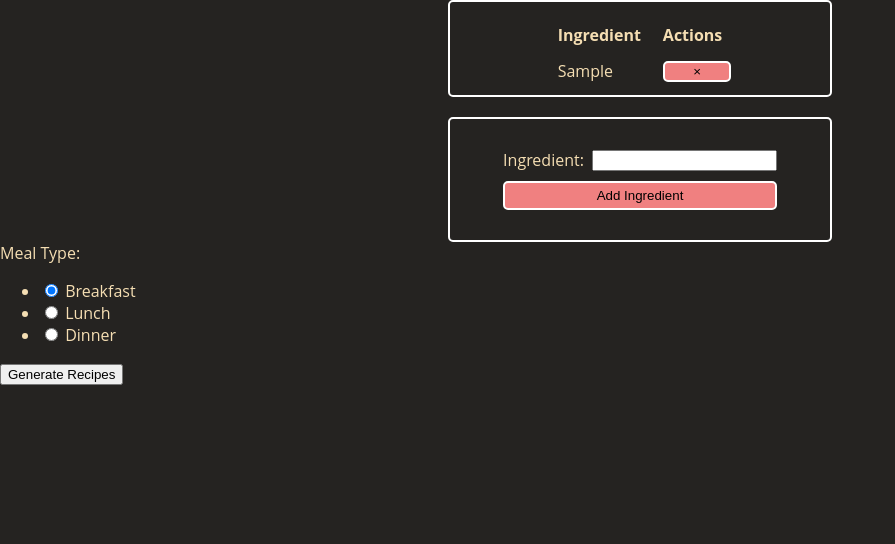
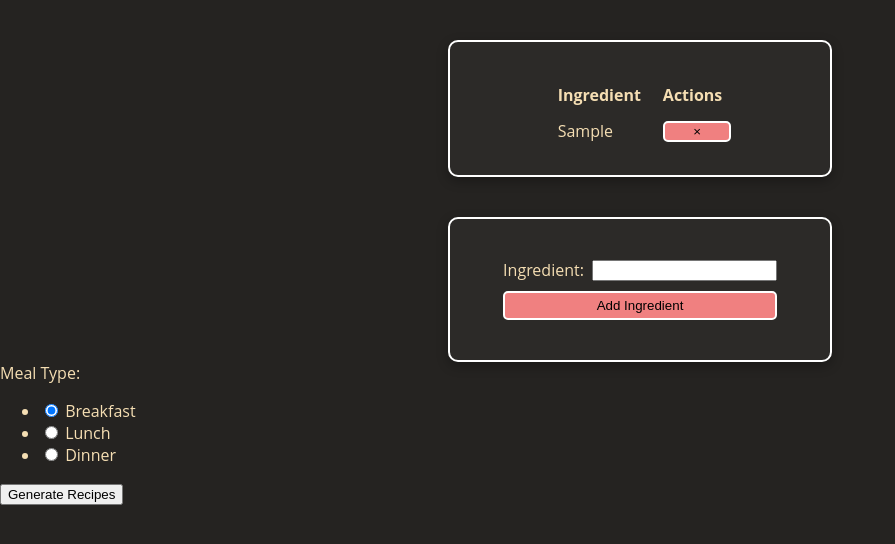
Before and after one commit to loganpinel06/PantryAI, a Flask app: page /pantry in a window 1280 px wide. Shown: the part 141-685 px from the top of the page, without its empty margins (0-895 px from the left). Run offline with Flask 3, Linux system fonts and the light colour scheme; a user stored in the database is signed in; tables that the repository leaves empty hold one stand-in row (values such as "Sample post").

Commit message:
Added Enhanced visual effects to the tabledata and pantryform selectors

```diff
--- a/app/static/CSS/styles.css
+++ b/app/static/CSS/styles.css
@@ -1,6 +1,6 @@
 body {
   font-family: "Open Sans", sans-serif;
-  font-size: 16px;
+  font-size: 1rem;
   background-color: #252321;
   color: wheat;
   width: 100%;
@@ -41,11 +41,14 @@ header nav ul li {
   align-items: center;
   justify-content: center;
   border: 2px solid white;
-  border-radius: 5px;
+  border-radius: 10px;
   margin-left: 35%;
   margin-right: 35%;
-  margin-bottom: 20px;
-  padding: 10px;
+  margin-top: 40px;
+  margin-bottom: 40px;
+  padding: 30px;
+  box-shadow: 0 4px 12px rgba(0, 0, 0, 0.3);
+  background-color: rgba(255, 255, 255, 0.03);
 }
 .tabledata th {
   padding: 10px;
@@ -66,10 +69,12 @@ header nav ul li {
   align-items: center;
   justify-content: center;
   border: 2px solid white;
-  border-radius: 5px;
+  border-radius: 10px;
   margin-left: 35%;
   margin-right: 35%;
-  padding: 20px;
+  padding: 30px;
+  box-shadow: 0 4px 12px rgba(0, 0, 0, 0.3);
+  background-color: rgba(255, 255, 255, 0.03);
 }
 .pantry_form .form-row {
   display: flex;
@@ -141,7 +146,7 @@ header nav ul li {
   background-color: white;
   color: #252321;
   font-weight: 600;
-  font-size: 16px;
+  font-size: 1rem;
   margin-top: 10px;
   border: 2px solid white;
   border-radius: 10px;
@@ -159,7 +164,7 @@ header nav ul li {
 .loginForm p, .registerForm p {
   text-align: center;
   margin-top: 20px;
-  font-size: 14px;
+  font-size: 1rem;
 }
 .loginForm p > a, .registerForm p > a {
   color: rgb(247.9651162791, 231.7848837209, 201.5348837209);
--- a/app/static/CSS/styles.scss
+++ b/app/static/CSS/styles.scss
@@ -10,7 +10,7 @@ $text-color: wheat;
 //body styles
 body {
     font-family: 'Open Sans', sans-serif;
-    font-size: 16px;
+    font-size: 1rem;
     background-color: $background-color;
     color: $text-color;
 
@@ -76,11 +76,16 @@ header {
 
     //box model styles
     border: 2px solid white;
-    border-radius: 5px;
+    border-radius: 10px;
     margin-left: 35%;
     margin-right: 35%;
-    margin-bottom: 20px;
-    padding: 10px;
+    margin-top: 40px;
+    margin-bottom: 40px;
+    padding: 30px;
+
+    //enhanced visual effects
+    box-shadow: 0 4px 12px rgba(0, 0, 0, 0.3);
+    background-color: rgba(255, 255, 255, 0.03);
 
     //target the th
     th {
@@ -111,10 +116,14 @@ header {
 
     //box model styles
     border: 2px solid white;
-    border-radius: 5px;
+    border-radius: 10px;
     margin-left: 35%;
     margin-right: 35%;
-    padding: 20px;
+    padding: 30px;
+
+    //enhanced visual effects
+    box-shadow: 0 4px 12px rgba(0, 0, 0, 0.3);
+    background-color: rgba(255, 255, 255, 0.03);
 
     //target the form rows
     .form-row {
@@ -210,7 +219,7 @@ header {
         background-color: white;
         color: $background-color;
         font-weight: 600;
-        font-size: 16px;
+        font-size: 1rem;
         margin-top: 10px;
 
         //box model styles
@@ -234,7 +243,7 @@ header {
     p {
         text-align: center;
         margin-top: 20px;
-        font-size: 14px;
+        font-size: 1rem;
     }
 
     //select the p tags anchor element
```
Also changed, not shown: 1 other file.
